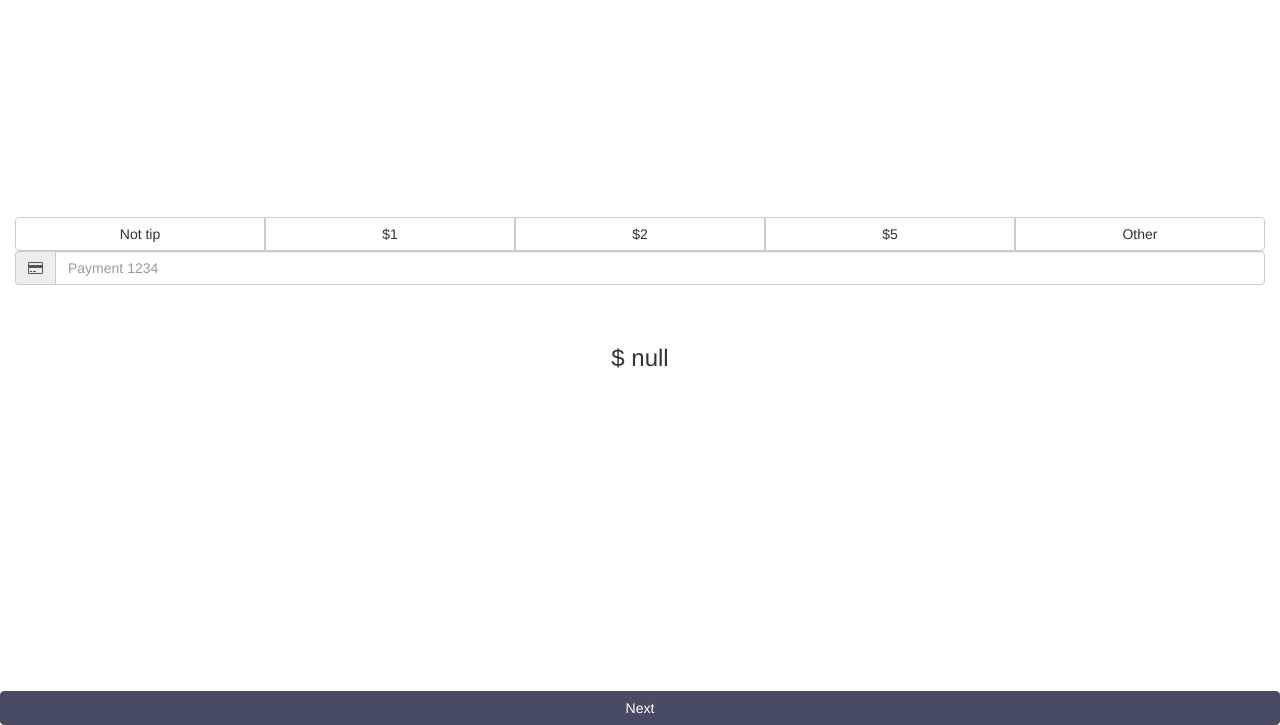
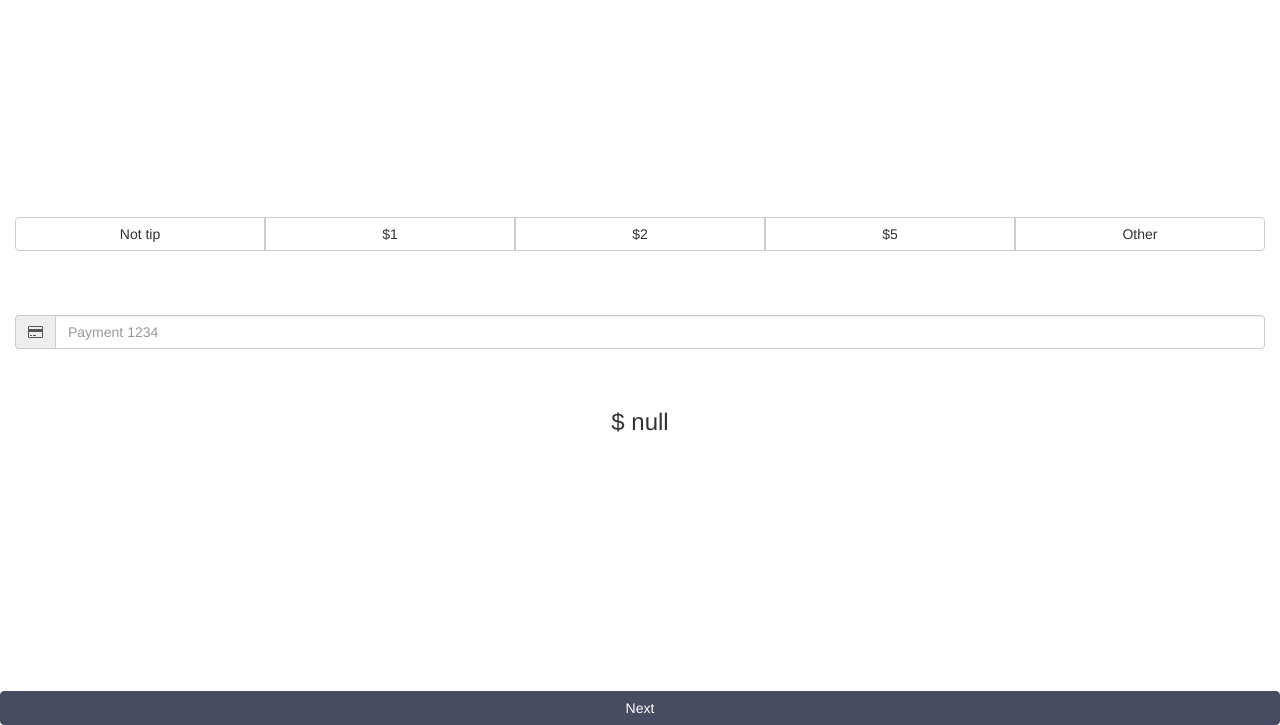
Before and after one commit to ZareMendozaC/lyft_jquery, a plain HTML site: page pay.html in a window 1280 px wide. Shown: the part 75-800 px from the top of the page. Drawn offline with nearby package versions, Linux system fonts and the light colour scheme.

Commit message:
dandole un margin al input de la tarjeta

```diff
--- a/pay.html
+++ b/pay.html
@@ -54,7 +54,7 @@
 </div>
 </div>
 
-<div class="container-fluid">
+<div class="container-fluid" style="margin-top: 5%">
    <div class="input-group">
   <span class="input-group-addon" id="basic-addon1"><i class="fa fa-credit-card" aria-hidden="true"></i></span>
   <input type="text" class="form-control" placeholder="Payment 1234" aria-describedby="basic-addon1" id="payment">
```
